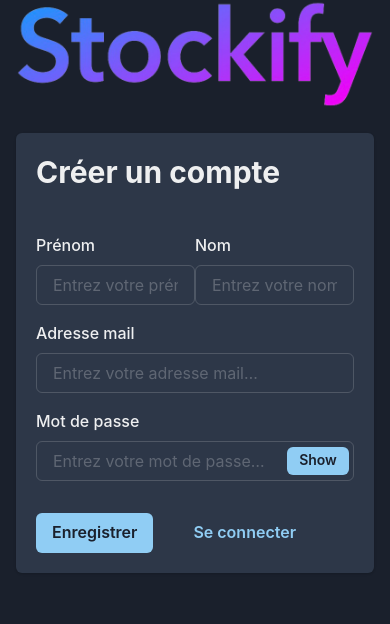
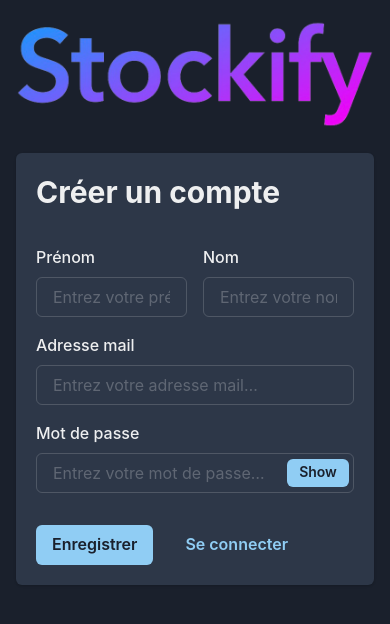
Before and after one commit to Julien1100/stockify-front, a React (Vite) app: page /register in a window 390 px wide. Shown: the top 624 px of the page. Built offline with nearby package versions, Linux system fonts and the light colour scheme.

Commit message:
📱 Enhance responsiveness in Register component

```diff
--- a/src/components/Register.jsx
+++ b/src/components/Register.jsx
@@ -76,20 +76,21 @@
 
   return (
     <>
-      <Container mb={6}>
+      <Container my={[5, 10]} mb={{ base: 6 }}>
         <Image src={logo} alt="Logo de Stockify" />
       </Container>
-      <Center>
+
+      <Center mb={5}>
         <Container>
           <Card>
-            <CardHeader>
+            <CardHeader pb={3}>
               <Heading>Créer un compte</Heading>
             </CardHeader>
 
             <CardBody>
               <form onSubmit={handleSubmit}>
                 <FormControl>
-                  <Flex justifyContent={"space-between"}>
+                  <Flex justifyContent={"space-between"} gap={4}>
                     <Box>
                       <FormLabel>Prénom</FormLabel>
                       <Input
@@ -159,10 +160,15 @@
                     </InputRightElement>
                   </InputGroup>
 
-                  <ButtonGroup gap={4} colorScheme="blue">
+                  <ButtonGroup
+                    colorScheme="blue"
+                    gap={2}
+                    flexWrap={"wrap"}
+                    justifyContent={"center"}
+                  >
                     <Button type="submit">Enregistrer</Button>
 
-                    <Button variant={"ghost"}>
+                    <Button variant={"ghost"} mr={2}>
                       <Link to="/login">Se connecter</Link>
                     </Button>
                   </ButtonGroup>
```
